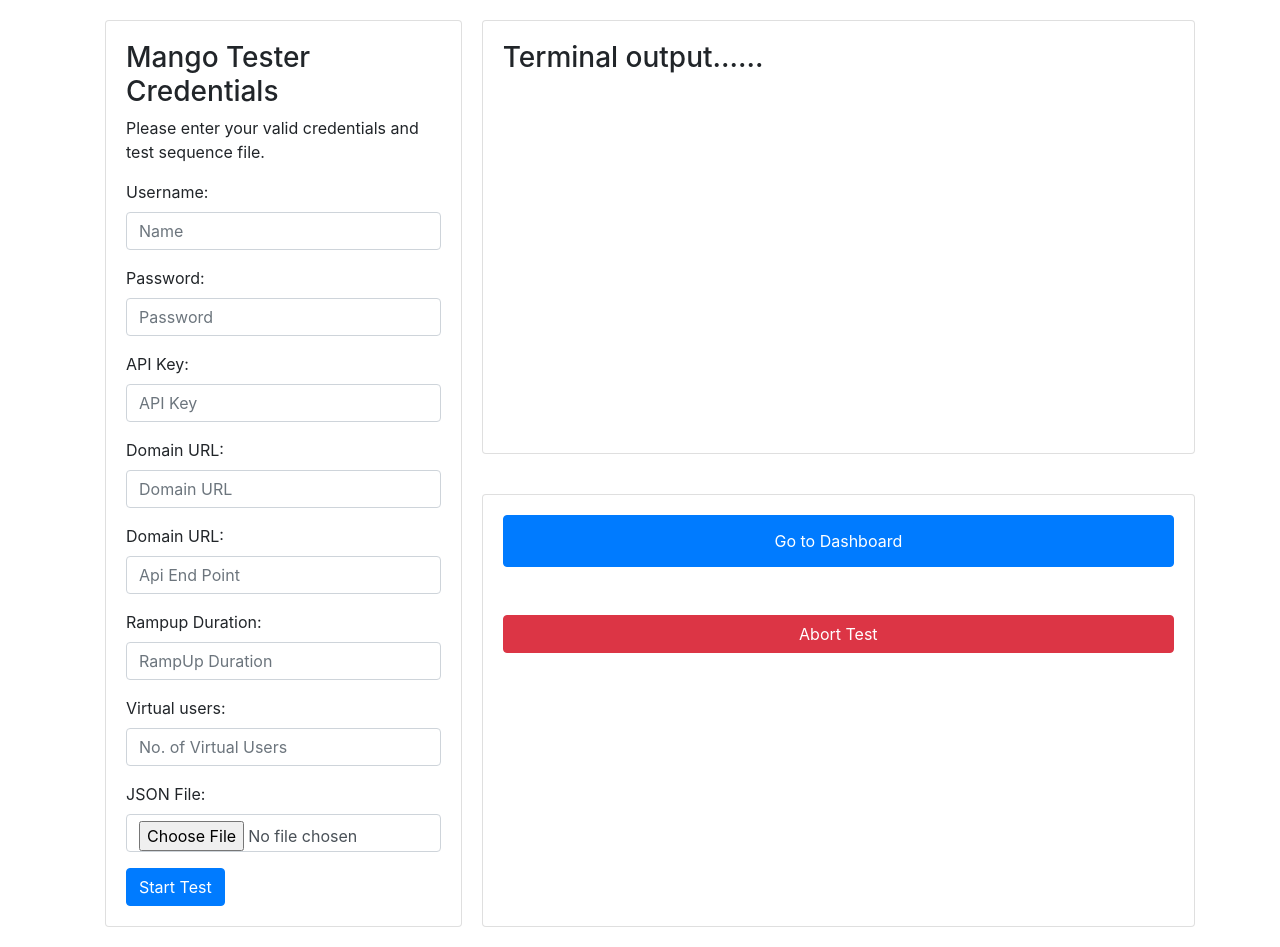
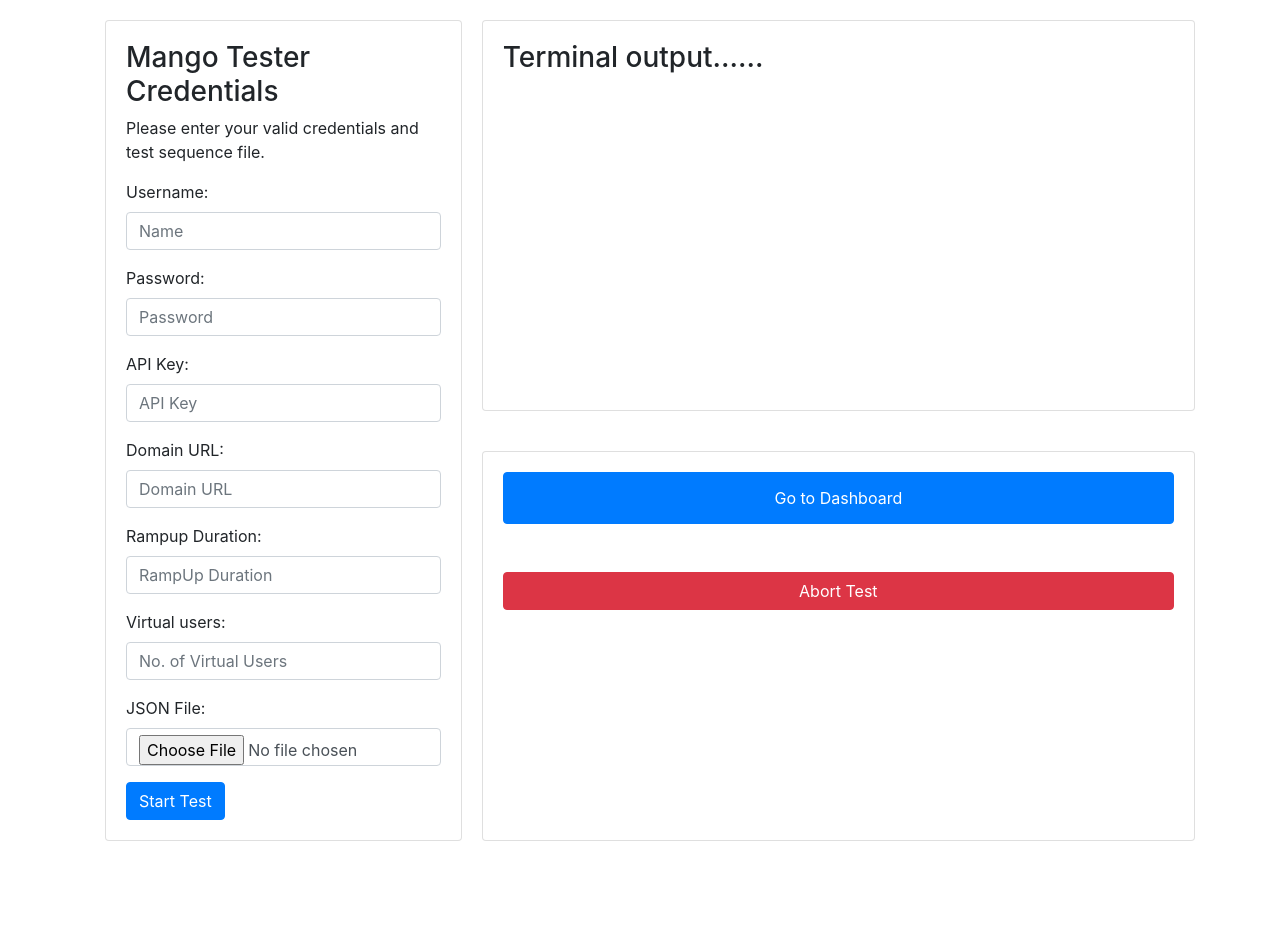
Before and after one commit to brownboyD/Load_tester_v1, a website: page static/index.html in a window 1280 px wide. After the commit the page ends 861 px from the top, so only its background shows below. Drawn offline with nearby package versions, Linux system fonts and the light colour scheme.

Commit message:
api end point Field Removed

```diff
--- a/index.js
+++ b/index.js
@@ -22,8 +22,8 @@ app.post("/test", upload, (req, res) => {
   const vu = req.body.vu;
   const rampUpDuration = req.body.rampUpDuration;
   const domain = req.body.domainURL;
-  const apiEndPoint = req.body.apiEndPoint;
-  res.json({username, password, api_key, vu, rampUpDuration, domain, apiEndPoint});
+  // const apiEndPoint = req.body.apiEndPoint;
+  res.json({username, password, api_key, vu, rampUpDuration, domain});
   function runCommand(command, args) {
     return new Promise((resolve, reject) => {
       const process = spawn(command, args);
--- a/static/index.html
+++ b/static/index.html
@@ -92,17 +92,6 @@
               />
             </div>
             <div class="form-group">
-              <label for="apiEndPoint">Domain URL:</label>
-              <input
-                type="text"
-                id="apiEndPoint"
-                name="apiEndPoint"
-                class="form-control"
-                placeholder="Api End Point"
-
-              />
-            </div>
-            <div class="form-group">
               <label for="rampUpDuration">Rampup Duration:</label>
               <input
                 type="text"
--- a/static/startTest.js
+++ b/static/startTest.js
@@ -2,7 +2,7 @@ const username = document.querySelector("#username");
 const password = document.querySelector("#password");
 const api_key = document.querySelector("#api-key");
 const domain = document.querySelector("#domainURL");
-const endPoint = document.querySelector("#apiEndPoint");
+// const endPoint = document.querySelector("#apiEndPoint");
 const rampUpDuration = document.querySelector("#rampUpDuration");
 const vu = document.querySelector("#vu");
 const fileContent = document.querySelector("#jsonFile");
@@ -15,7 +15,7 @@ async function startTest(e) {
     body.append("password", password.value);
     body.append("api-key", api_key.value);
     body.append("domainURL", domain.value);
-    body.append("apiEndPoint", endPoint.value);
+    // body.append("apiEndPoint", endPoint.value);
     body.append("rampUpDuration", rampUpDuration.value);
     body.append("vu", vu.value);
     body.append("jsonFile", fileContent.files[0]);
```
